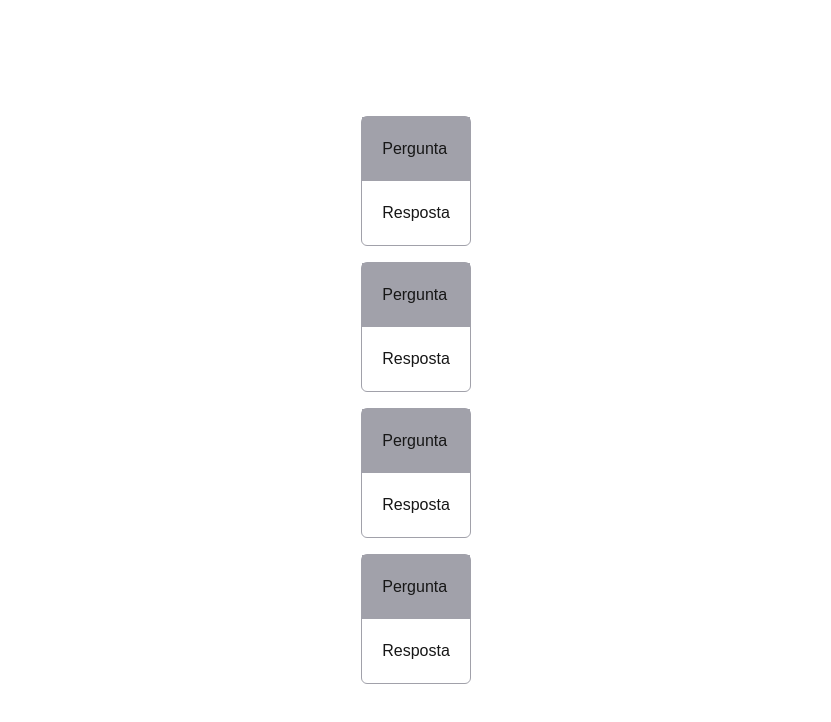
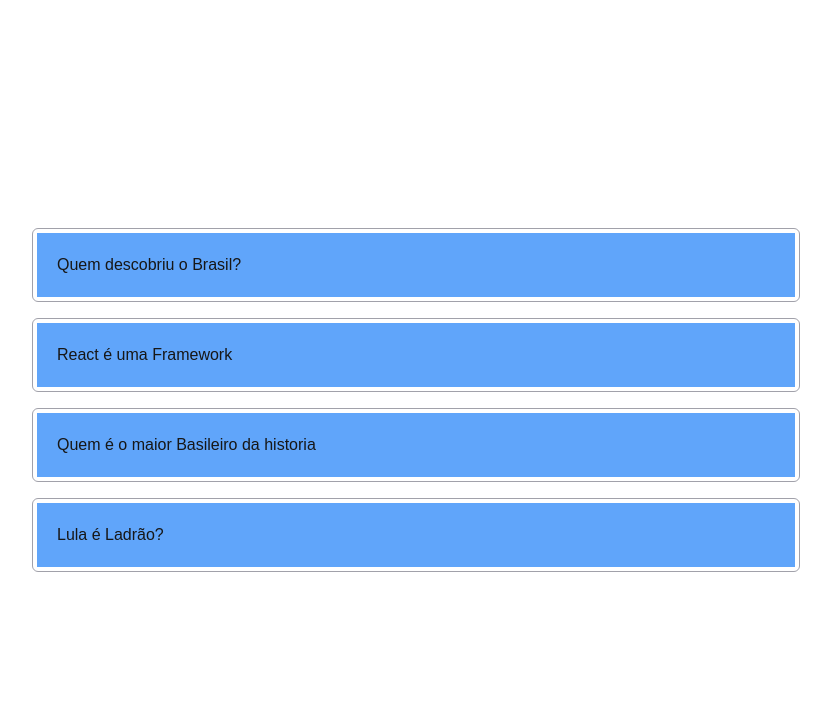
Before and after one commit to PauloStraforini/Estudos_React_Next, a Next.js app in the folder estudos_de_react_next/: page /condicional/faq in a window 1280 px wide. Shown: the top 722 px of the page, without its empty margins (224-1055 px from the left). Built offline with nearby package versions, Linux system fonts and the light colour scheme.

Commit message:
Feat: new

```diff
--- a/estudos_de_react_next/src/components/condicional/Faq.tsx
+++ b/estudos_de_react_next/src/components/condicional/Faq.tsx
@@ -2,11 +2,11 @@ import Pergunta from "./Pergunta";
 
 export default function Faq () {
     return(
-        <div className="flex flex-col gap-4" >
-            <Pergunta/>
-            <Pergunta/>
-            <Pergunta/>
-            <Pergunta/>
+        <div className="flex flex-col gap-4 md:w-3/5  w-[90%]" >
+            <Pergunta pergunta="Quem descobriu o Brasil?" resposta="Lorem ipsum dolor sit amet, consectetur adipiscing elit, sed do eiusmod tempor incididunt ut labore et dolore magna aliqua. Ut enim ad minim veniam, quis nostrud exercitation ullamco laboris nisi ut aliquip ex ea commodo consequat. Duis aute irure dolor in reprehenderit in voluptate velit esse cillum dolore eu fugiat nulla pariatur. Excepteur sint occaecat cupidatat non proident, sunt in culpa qui officia deserunt mollit anim id est laborum."/>
+            <Pergunta pergunta="React é uma Framework" resposta="Lorem ipsum dolor sit amet, consectetur adipiscing elit, sed do eiusmod tempor incididunt ut labore et dolore magna aliqua. Ut enim ad minim veniam, quis nostrud exercitation ullamco laboris nisi ut aliquip ex ea commodo consequat. Duis aute irure dolor in reprehenderit in voluptate velit esse cillum dolore eu fugiat nulla pariatur. Excepteur sint occaecat cupidatat non proident, sunt in culpa qui officia deserunt mollit anim id est laborum."/>
+            <Pergunta pergunta="Quem é o maior Basileiro da historia" resposta="Lorem ipsum dolor sit amet, consectetur adipiscing elit, sed do eiusmod tempor incididunt ut labore et dolore magna aliqua. Ut enim ad minim veniam, quis nostrud exercitation ullamco laboris nisi ut aliquip ex ea commodo consequat. Duis aute irure dolor in reprehenderit in voluptate velit esse cillum dolore eu fugiat nulla pariatur. Excepteur sint occaecat cupidatat non proident, sunt in culpa qui officia deserunt mollit anim id est laborum."/>
+            <Pergunta pergunta="Lula é Ladrão? " resposta="Lorem ipsum dolor sit amet, consectetur adipiscing elit, sed do eiusmod tempor incididunt ut labore et dolore magna aliqua. Ut enim ad minim veniam, quis nostrud exercitation ullamco laboris nisi ut aliquip ex ea commodo consequat. Duis aute irure dolor in reprehenderit in voluptate velit esse cillum dolore eu fugiat nulla pariatur. Excepteur sint occaecat cupidatat non proident, sunt in culpa qui officia deserunt mollit anim id est laborum."/>
         </div>
     )
 }
--- /dev/null
+++ b/estudos_de_react_next/src/components/condicional/If.tsx
@@ -0,0 +1,12 @@
+interface IfProps{
+    teste: boolean
+    childrean: any
+}
+
+export default function If(props: IfProps) {
+    if (props.teste) {
+        return props.childrean
+    } else {
+        return null
+    }
+}
--- a/estudos_de_react_next/src/components/condicional/Pergunta.tsx
+++ b/estudos_de_react_next/src/components/condicional/Pergunta.tsx
@@ -1,12 +1,34 @@
-export default function Pergunta () {
+import { useState } from "react"
+import If from "./If"
+
+interface PerguntaProps {
+    pergunta: string
+    resposta: string
+}
+
+export default function Pergunta (props: PerguntaProps) {
+    const [aberta, setAberta] = useState <boolean> (false)
     return(
-        <div className={`border border-zinc-400 rounded-md `}>
-            <div className="bg-zinc-400 p-5">
-                Pergunta
+        <div className={`border border-zinc-400 p-1 select-none rounded-md
+        overflow-hidden `}>
+            <div
+            className=" bg-blue-400 p-5"
+            onClick={() => setAberta (!aberta)}
+            >
+                {props.pergunta}
             </div>
-            <div className="p-5">
-                Resposta
-            </div>
+
+            {/* {aberta ? "Sim" : "Não"} */}
+
+            {aberta && (
+
+                <div className="p-5">
+                {props.resposta}
+                </div>
+
+            )}
+
+
         </div>
     )
 }
```
Also changed, not shown: 1 other file (tests, documents, lock files or other folders).
